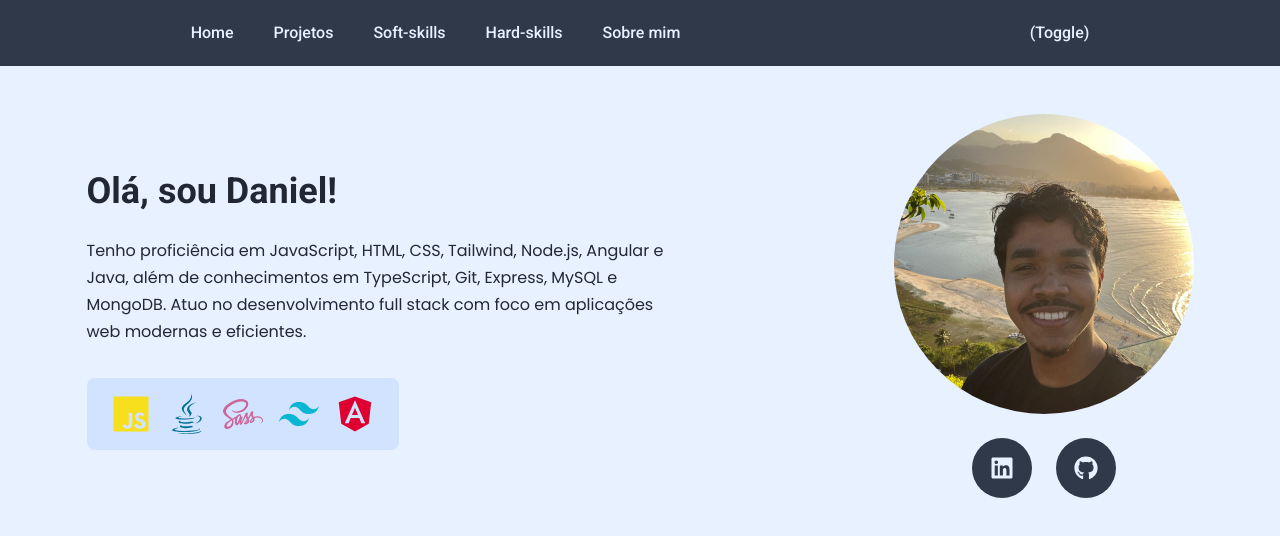
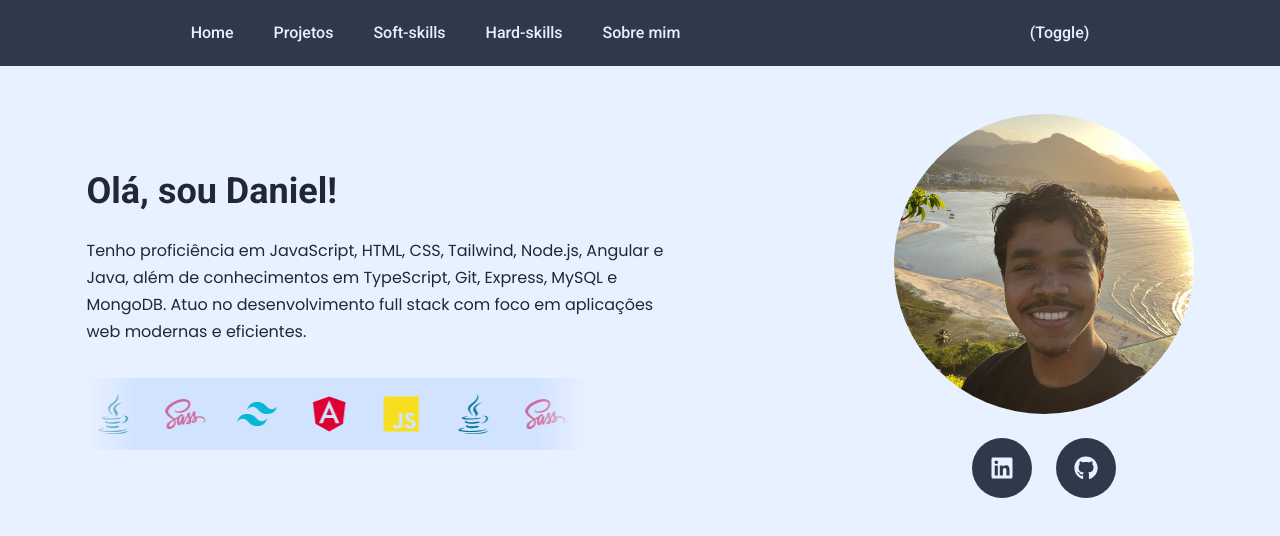
Before and after one commit to DanielPMorais/portfolio, a React (Vite) app: page / in a window 1280 px wide. Shown: the top 536 px of the page. Built offline with nearby package versions, Linux system fonts and the light colour scheme.

Commit message:
feat(Hero): implement scrolling tech stack with duplicate list for smoother display;

```diff
--- a/src/features/Hero/Hero.jsx
+++ b/src/features/Hero/Hero.jsx
@@ -31,11 +31,23 @@ export function Hero() {
           </p>
 
           <div className={styles.techStack}>
-            {techIcons.map((tech) => (
-              <div key={tech.name} className={styles.techIcon} aria-label={tech.name}>
-                {tech.icon}
-              </div>
-            ))}
+            <div className={styles.scrollerTrack}>
+              <ul className={styles.scrollerList}>
+                {techIcons.map((tech) => (
+                  <li key={tech.name} className={styles.techIcon}>
+                    {tech.icon}
+                  </li>
+                ))}
+              </ul>
+
+              <ul className={styles.scrollerList} aria-hidden="true">
+                {techIcons.map((tech) => (
+                  <li key={`${tech.name}-duplicate`} className={styles.techIcon}>
+                    {tech.icon}
+                  </li>
+                ))}
+              </ul>
+            </div>
           </div>
         </div>
 
--- a/src/features/Hero/Hero.module.css
+++ b/src/features/Hero/Hero.module.css
@@ -70,22 +70,24 @@
 }
 
 
-
 .heroContent {
   display: flex;
   flex-direction: column;
   align-items: center;
   text-align: center;
+  width: 100%;
 }
 
 .heroContent h1 {
-  font-size: var(--font-size-lg, 2.25rem); /* 36px */
+  font-size: var(--font-size-lg, 2.25rem);
+  /* 36px */
   color: var(--color-text-body);
   margin-bottom: var(--spacing-2);
 }
 
 .heroContent p {
-  font-size: var(--font-size-body, 1rem); /* 16px */
+  font-size: var(--font-size-body, 1rem);
+  /* 16px */
   color: var(--color-text-secondary, var(--color-text-body));
   line-height: 1.7;
   max-width: 60ch;
@@ -93,17 +95,51 @@
 }
 
 .techStack {
+  background-color: var(--color-carousel-background);
+  border-radius: var(--border-radius-md);
+  overflow: hidden;
+  padding: var(--spacing-2) 0;
+  -webkit-mask-image: linear-gradient(to right, transparent, black 20%, black 80%, transparent);
+  mask-image: linear-gradient(to right, transparent, black 20%, black 80%, transparent);
+  width: 100%;
+}
+
+.scrollerTrack {
   display: flex;
-  flex-wrap: wrap;
-  justify-content: center;
-  gap: var(--spacing-2);
-  background-color: var(--color-carousel-background);
-  padding: var(--spacing-2) var(--spacing-3);
-  border-radius: var(--border-radius-md);
+  width: max-content;
+  animation: scroll 30s linear infinite;
+}
+
+.techStack:hover .scrollerTrack {
+  animation-play-state: paused;
+}
+
+.scrollerList {
+  display: flex;
+  list-style: none;
+  padding: 0;
+  margin: 0;
+  gap: var(--spacing-4);
+  padding-right: var(--spacing-4);
 }
 
 .techIcon {
-  font-size: 2.5rem; /* 40px */
+  font-size: var(--spacing-5);
+  /* 40px */
+  transition: transform 0.2s ease-in-out;
+}
+
+.techIcon:hover {
+  transform: scale(1.25);
+}
+
+@keyframes scroll {
+from {
+    transform: translateX(0);
+  }
+  to {
+    transform: translateX(-50%);
+  }
 }
 
 
@@ -129,6 +165,9 @@
 
   .techStack {
     justify-content: flex-start;
+    max-width: 500px;
+    -webkit-mask-image: linear-gradient(to right, transparent, black 10%, black 90%, transparent);
+    mask-image: linear-gradient(to right, transparent, black 10%, black 90%, transparent);
   }
 
   .heroAside {
@@ -143,6 +182,7 @@
   .socialLinks a {
     width: 60px;
     height: 60px;
-    font-size: 1.75rem; /* 28px */
+    font-size: 1.75rem;
+    /* 28px */
   }
 }
```
